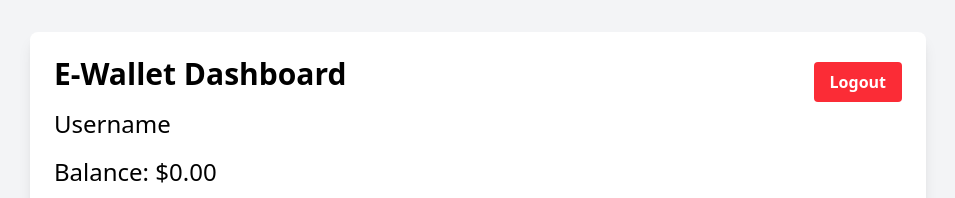
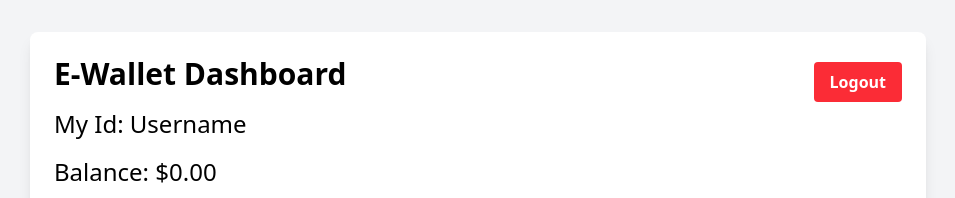
Before and after one commit to sarthakg043/ewallet-guildup, a React (Vite) app in the folder e-wallet-assignment/: page /dashboard in a window 1280 px wide. Shown: the top 198 px of the page, without its empty margins (162-1117 px from the left). Built offline with nearby package versions, Linux system fonts and the light colour scheme; no server answers.

Commit message:
update Dashboard to include 'My Id:' prefix for username display

```diff
--- a/e-wallet-assignment/src/pages/Dashboard.jsx
+++ b/e-wallet-assignment/src/pages/Dashboard.jsx
@@ -95,7 +95,7 @@ function Dashboard() {
                 <h1 className="text-3xl text-center font-bold mb-4">E-Wallet Dashboard</h1>
                 <LogoutButton />
             </div>
-            <h2 className="text-2xl font-medium mb-4">{localStorage.getItem('username') || "Username"}</h2>
+            <h2 className="text-2xl font-medium mb-4">My Id: {localStorage.getItem('username') || "Username"}</h2>
             <div className="text-2xl mb-6">
               Balance: ${balance.toFixed(2)}
             </div>
```
